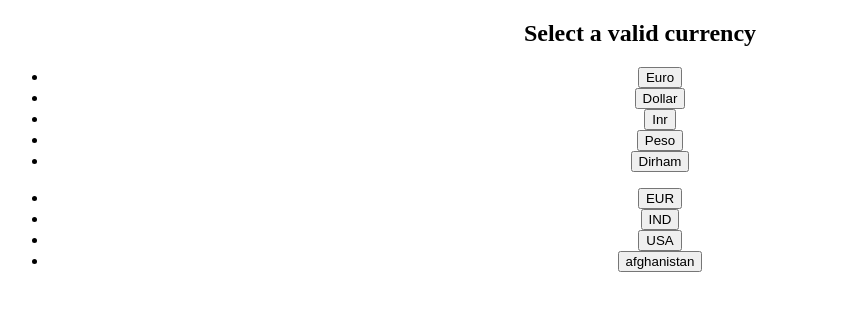
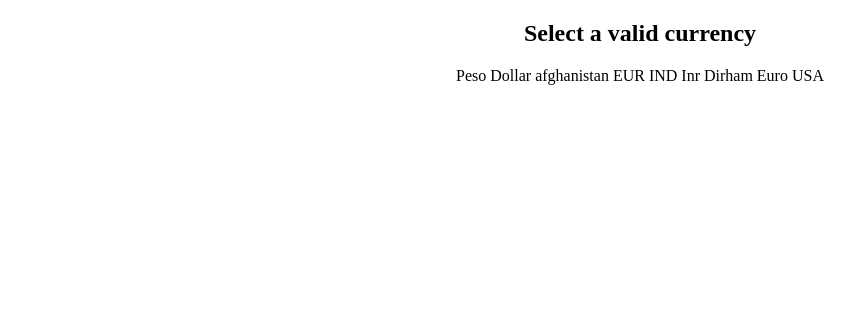
Before and after one commit to rsa-rahul/my-react-app, a React (Create React App) app: page /currencyform in a window 1280 px wide. Shown: the top 310 px of the page, without its empty margins (0-853 px from the left). Built offline with nearby package versions, Linux system fonts and the light colour scheme.

Commit message:
word randomized and redirecting to appropriate page

```diff
--- a/src/App.css
+++ b/src/App.css
@@ -36,3 +36,7 @@
     transform: rotate(360deg);
   }
 }
+.custom-link {
+  text-decoration: none;
+  color: #000000; /* Optional: Set the link color */
+}
--- a/src/components/currencyform.js
+++ b/src/components/currencyform.js
@@ -1,10 +1,25 @@
 import React, { useState } from 'react';
-import { Navigate } from 'react-router-dom';
+import { Link, Navigate, useHistory } from 'react-router-dom';
+import FailedPage from './FailedPage';
 
+function customShuffleArray(array) {
+    const newArray = [...array];
+    for (let i = newArray.length - 1; i > 0; i--) {
+        const j = Math.floor(Math.random() * (i + 1));
+        [newArray[i], newArray[j]] = [newArray[j], newArray[i]]; // Swap elements
+    }
+    return newArray;
+}
 function CurrencyForm() {
     const validCurrencies = ['Euro', 'Dollar', 'Inr', 'Peso', 'Dirham'];
     const inValidCurrencies = ['EUR', 'IND', 'USA', 'afghanistan'];
-    const allWords = [...validCurrencies, ...inValidCurrencies];
+
+    const validCurrenciesWithIdentifier = validCurrencies.map(word => [word, "valid"]);
+    const invalidCurrenciesWithIdentifier = inValidCurrencies.map(word => [word, "invalid"]);
+    const allWords = [
+        ...validCurrenciesWithIdentifier, ...invalidCurrenciesWithIdentifier];
+
+    const shuffledWords = customShuffleArray(allWords);
 
     const handleCorrectWordClick = (word) => {
         Navigate("/result");
@@ -12,23 +27,20 @@ function CurrencyForm() {
     const handleInCorrectWordClick = (word) => {
         Navigate("/failedpage");
     }
+    const wordToLinkRenderer = (wordArray, index) => {
+        let word = wordArray[0];
+        let isValid = wordArray[1];
+        if(isValid==="valid"){
+            return <Link className="custom-link" to="/result" >{word} </Link>
+        }
+        else{
+            return <Link className="custom-link" to="/failedpage" >{word} </Link>
+        }
+    }
     return (
         <div>
             <h2>Select a valid currency</h2>
-            <ul>
-                {validCurrencies.map((word, index) => (
-                    <li key={index}>
-                        <button onClick={() => handleCorrectWordClick(word)}>{word}</button>
-                    </li>
-                ))}
-            </ul>
-            <ul>
-                {inValidCurrencies.map((word, index) => (
-                    <li key={index}>
-                        <button onClick={() => handleInCorrectWordClick(word)}>{word}</button>
-                    </li>
-                ))}
-            </ul>
+            {shuffledWords.map(wordToLinkRenderer)}
         </div>
     );
 }
```
